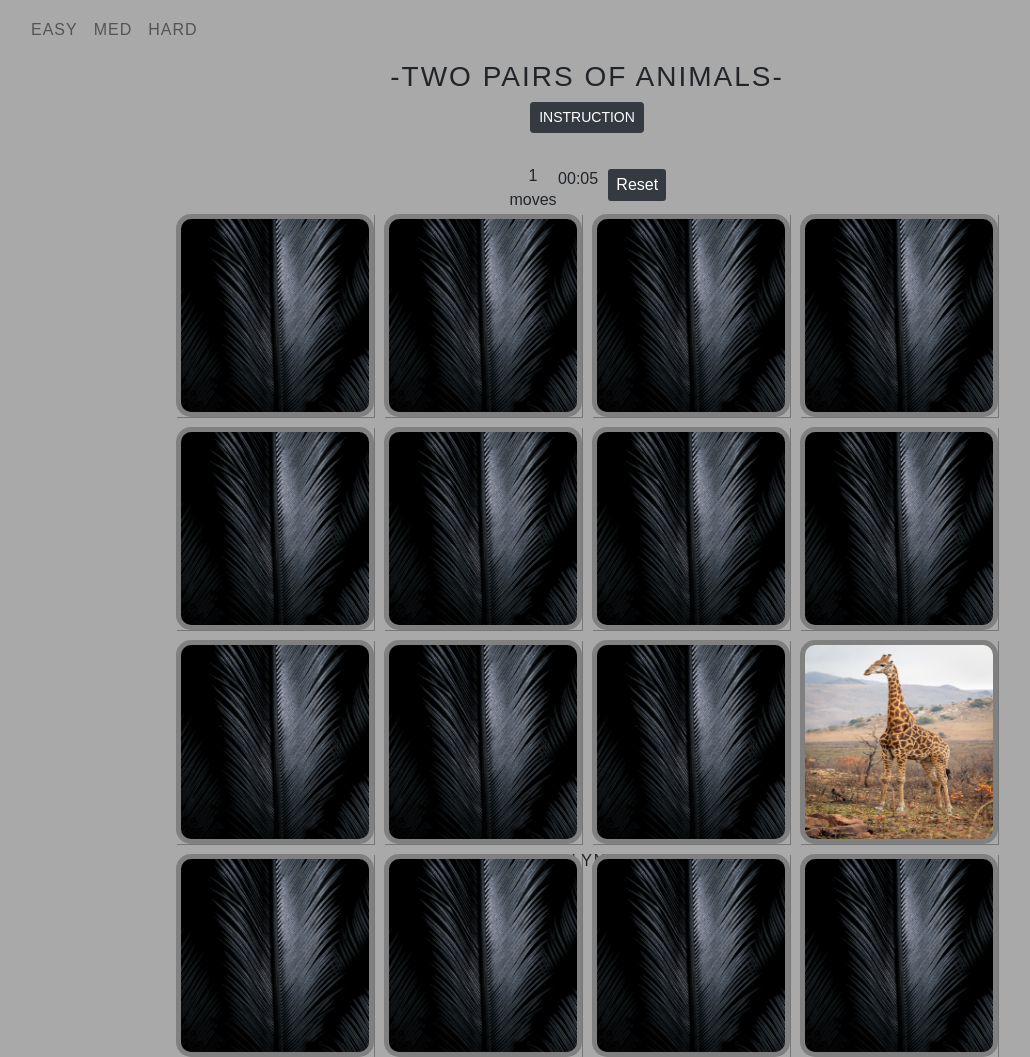
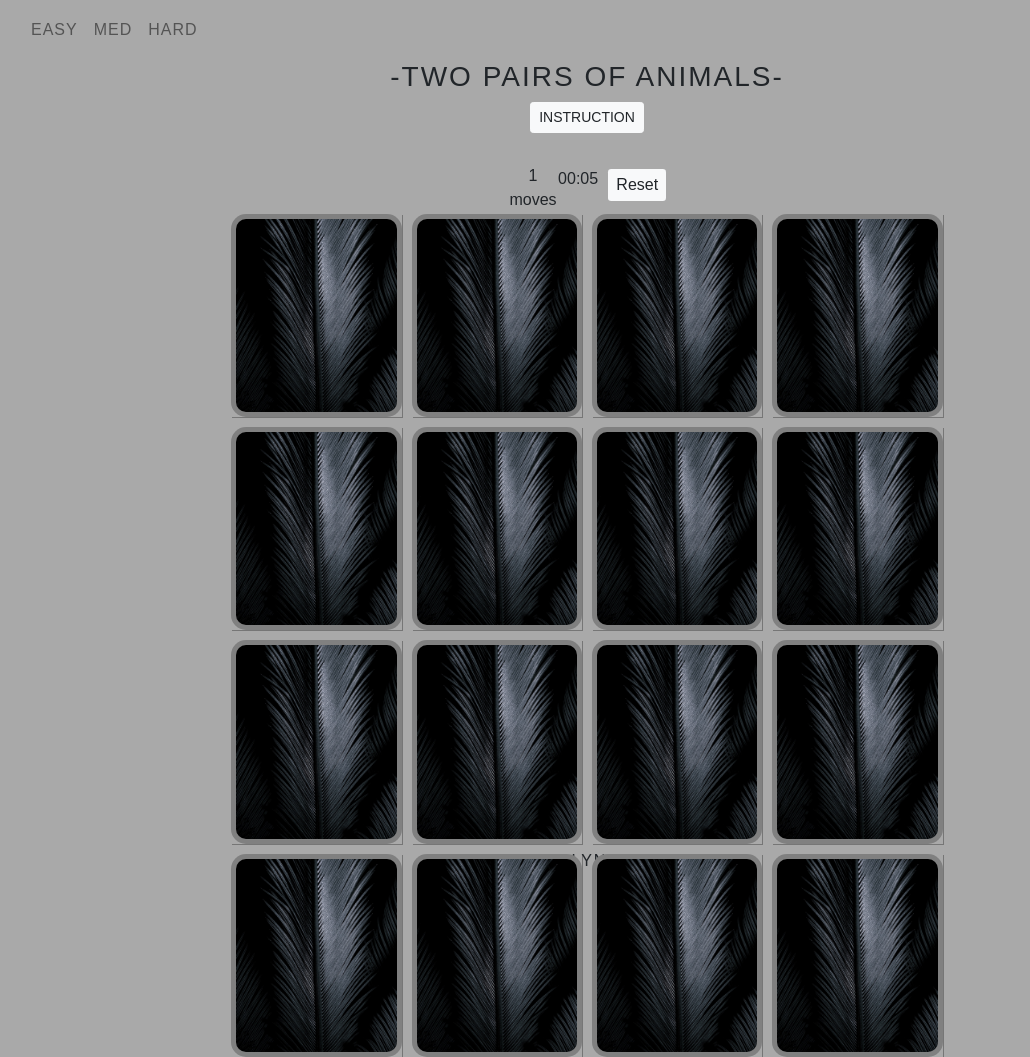
Before and after one commit to gwenjo/mario-memory, a plain HTML site: page hard.html in a window 1280 px wide. Shown: the whole page, without its empty margins (53-1083 px from the left). Drawn offline with nearby package versions, Linux system fonts and the light colour scheme; a web font is replaced by a local one.

Commit message:
changed typo in cards section for hard.html page

```diff
--- a/hard.html
+++ b/hard.html
@@ -33,12 +33,13 @@
     </nav>
 <!-- /.Dropdown Section-->
 </header>
+
 <h3 class="text">-Two pairs of Animals-</h3>
 <body>
 <!-- instruction Section -->
 <div class="container">
     <div class="row">
-        <p><button type="button" class="btn btn-dark btn-sm"
+        <p><button type="button" class="btn btn-light btn-sm"
         data-toggle="modal" data-target="#instructionModal">INSTRUCTION</button></p>
     </div>
 </div>
@@ -75,13 +76,14 @@
 <div class="board">
     <div class="moves">0</div>
     <div class="timer">00:00</div>
-    <button type="button" class="reset btn btn-dark btn-sm" onclick="startGame()">Reset</button>
+    <button type="button" class="reset btn btn-light btn-sm" onclick="startGame()">Reset</button>
 </div>
 
 <!--Cards Section -->
 <!--I've used the card setup from https://github.com/code-sketch/memory-game/blob/master/video-11/index.html and modified it for this game-->
-<section class="memory-game">
-    <div class="memory-card" data-frame="whale">
+<div class="container">
+    <section class="memory-game">
+        <div class="memory-card" data-frame="whale">
             <img class="front" src="assets/images/whale.jpg" alt="Whale" />
             <img class="back" src="assets/images/feather.jpg" alt="Feather" />
         </div>
@@ -103,7 +105,7 @@
             <img class="front" src="assets/images/penguin.jpg" alt="Penguin" />
             <img class="back" src="assets/images/feather.jpg" alt="Feather" />
         </div>
-        <div class="memory-card" data-frame="giraffe">
+        <div class="memory-card" data-frame="penguin">
             <img class="front" src="assets/images/penguin.jpg" alt="Penguin" />
             <img class="back" src="assets/images/feather.jpg" alt="Feather" />
         </div>
@@ -116,6 +118,7 @@
             <img class="front" src="assets/images/parrot.jpg" alt="Parrot" />
             <img class="back" src="assets/images/feather.jpg" alt="Feather" />
         </div>
+
         <div class="memory-card" data-frame="panda">
             <img class="front" src="assets/images/panda.jpg" alt="Panda" />
             <img class="back" src="assets/images/feather.jpg" alt="Feather" />
@@ -134,15 +137,6 @@
             <img class="back" src="assets/images/feather.jpg" alt="Feather" />
         </div>
 
-        <div class="memory-card" data-frame="giraffe">
-            <img class="front" src="assets/images/giraffe.jpg" alt="Giraffe" />
-            <img class="back" src="assets/images/giraffe.jpg" alt="Feather" />
-        </div>
-        <div class="memory-card" data-frame="giraffe">
-            <img class="front" src="assets/images/giraffe.jpg" alt="Giraffe" />
-            <img class="back" src="assets/images/feather.jpg" alt="Feather" />
-        </div>
-
         <div class="memory-card" data-frame="koala">
             <img class="front" src="assets/images/koala.jpg" alt="Koala" />
             <img class="back" src="assets/images/feather.jpg" alt="Feather" />
@@ -151,8 +145,18 @@
             <img class="front" src="assets/images/koala.jpg" alt="Koala" />
             <img class="back" src="assets/images/feather.jpg" alt="Feather" />
         </div>
-    </div>
+
+        <div class="memory-card" data-frame="fox">
+            <img class="front" src="assets/images/fox.jpg" alt="Fox" />
+            <img class="back" src="assets/images/feather.jpg" alt="Feather" />
+        </div>
+        <div class="memory-card" data-frame="fox">
+            <img class="front" src="assets/images/fox.jpg" alt="Fox" />
+            <img class="back" src="assets/images/feather.jpg" alt="Feather" />
+        </div>
+
     </section>
+</div>
 
 <!-----------Footer-------------->
 <p class="text">Gwendolyn Jo 2021</p>
```
